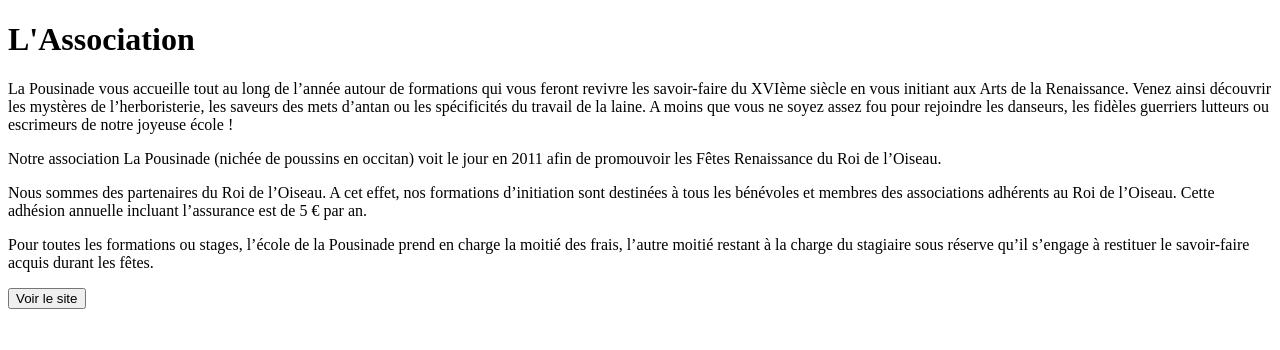
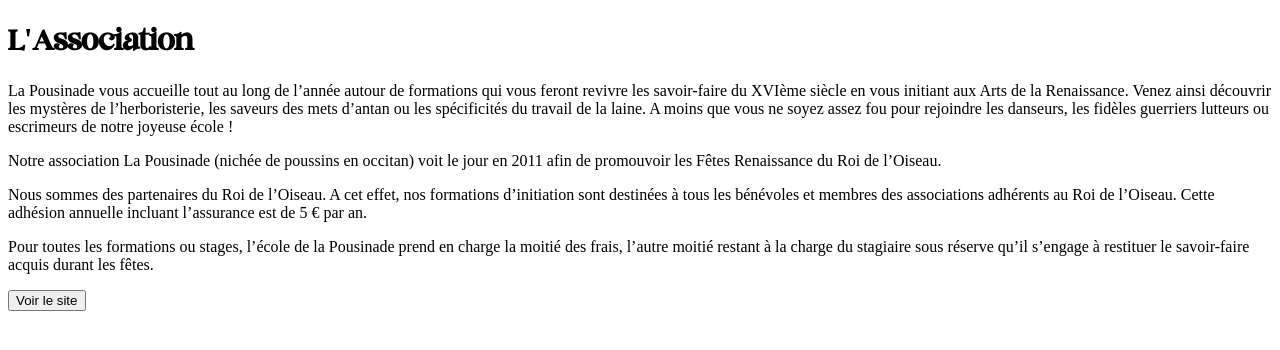
Before and after one commit to clarafontecoba/Pousinade, a PHP site: page / in a window 1280 px wide. Shown: the top 350 px of the page. Run offline with PHP 8.4, Linux system fonts and the light colour scheme; some web fonts are replaced.

Commit message:
police de titre

```diff
--- a/Pousinade/css/styles.css
+++ b/Pousinade/css/styles.css
@@ -1,6 +1,6 @@
 @font-face {
     font-family: "policetitre";
-    src: url("polices/cinema_sunday/cinema_sunday_demo_font.otf");
+    src: url("polices/cinema_sunday/cinema\ sunday\ demo\ font.otf");
 }
 
 @font-face {
```
